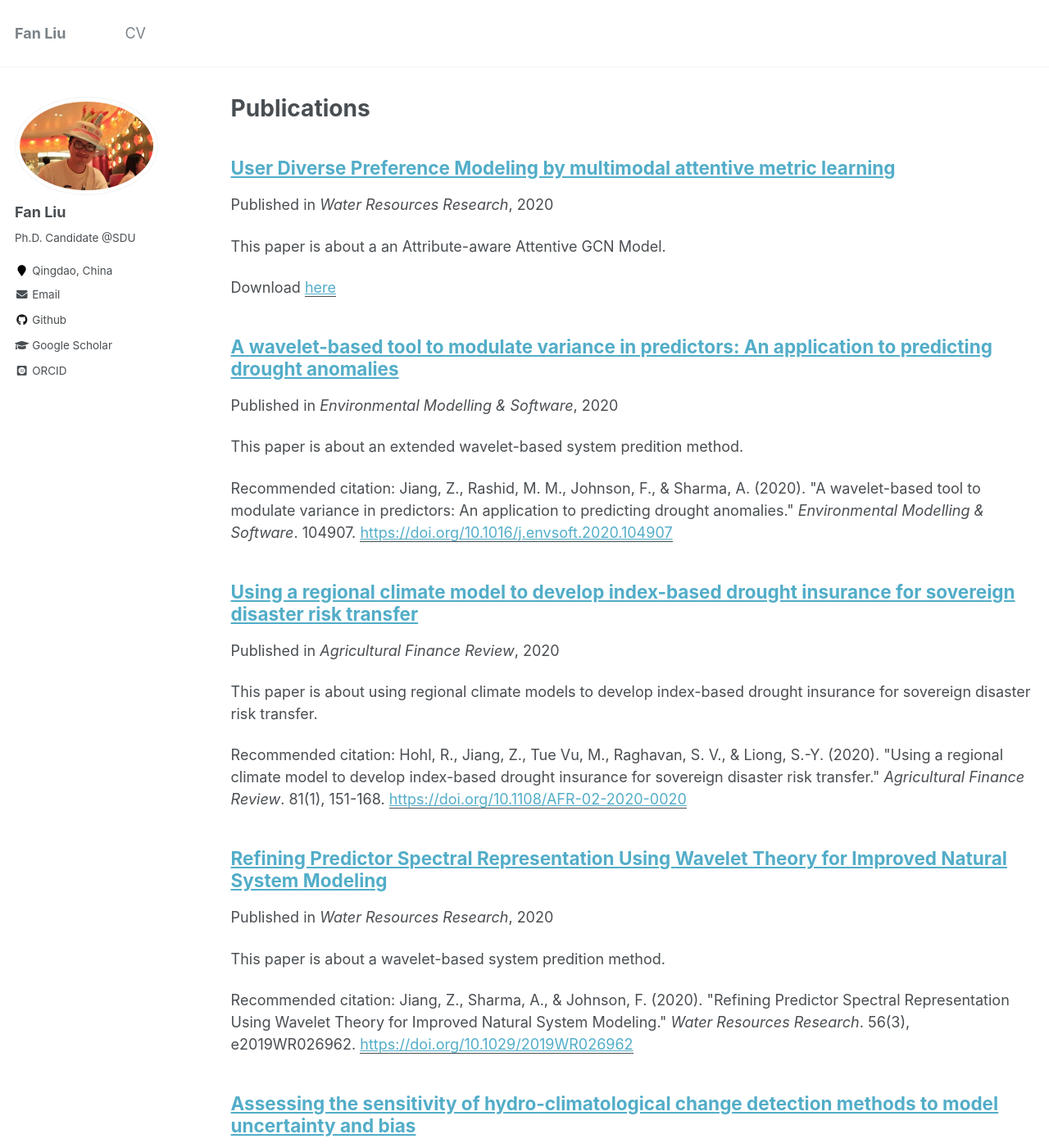
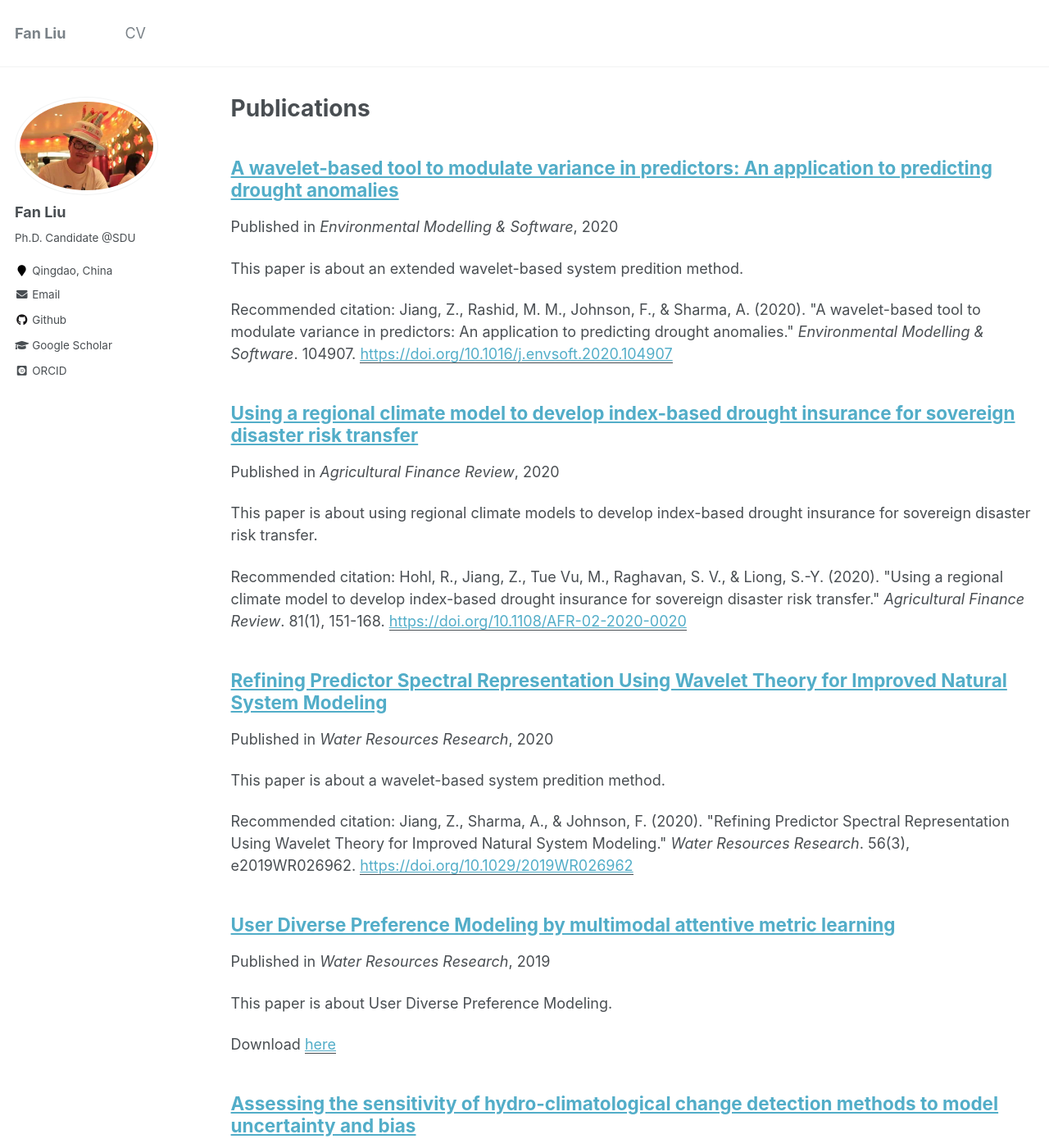
Before and after one commit to liufancs/liufancs.github.io, a Jekyll site: the page built from _pages/publications.md, in a window 1280 px wide and 1400 px high. Shown: the whole window at 82% size. Built offline with Jekyll 4.4.1, drawn with Linux system fonts in a browser that asks for light colours; some web fonts are replaced.

Commit message:
Update and rename 2018-10-21-paper-MM.md to 2019-10-21-paper-MM.md

```diff
--- a/_publications/2018-10-21-paper-MM.md
+++ b/_publications/2019-10-21-paper-MM.md
@@ -1,9 +1,9 @@
 ---
 title: "User Diverse Preference Modeling by multimodal attentive metric learning"
 collection: publications
-permalink: /publication/2018-10-21-paper-MM.md
-excerpt: 'This paper is about a an Attribute-aware Attentive GCN Model.'
-date: 2020-11-26
+permalink: /publication/2019-10-21-paper-MM.md
+excerpt: 'This paper is about User Diverse Preference Modeling.'
+date: 2019-10-21
 venue: 'Water Resources Research'
 paperurl: 'https://doi.org/10.1145/3343031.3350953'
 ---
```
